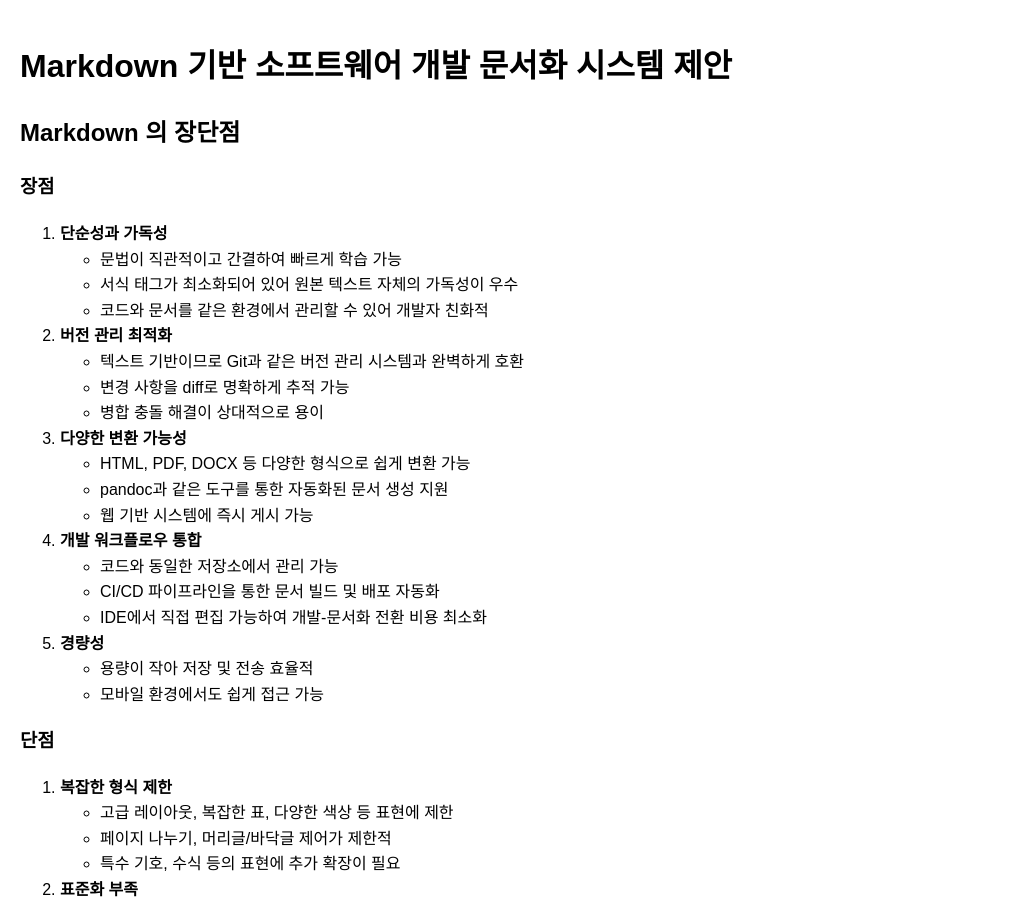
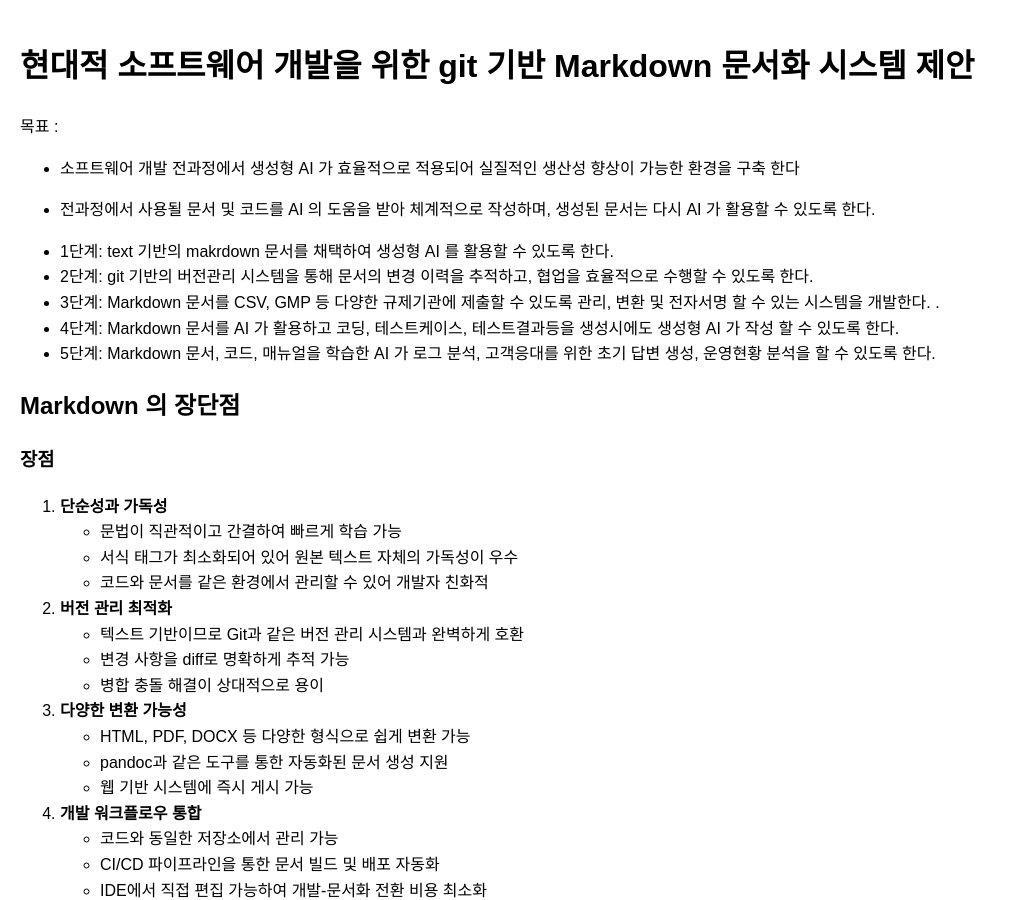
Before and after one commit to Unknownerrrr/Unknownerrrr.github.io, a Jekyll site: the page built from index.md, in a window 1280 px wide and 900 px high. Shown: the whole window, without its empty margins (0-1018 px from the left). Built offline with Jekyll 4.4.1, drawn with Linux system fonts in a browser that asks for light colours; some of the changed text lies outside the part shown.

Commit message:
git 문서 관리

```diff
--- a/index.md
+++ b/index.md
@@ -3,9 +3,17 @@ layout: default
 title: Home
 ---
 
+# 현대적 소프트웨어 개발을 위한 git 기반 Markdown 문서화 시스템 제안
+목표 :
+* 소프트웨어 개발 전과정에서 생성형 AI 가 효율적으로 적용되어 실질적인 생산성 향상이 가능한 환경을 구축 한다
+* 전과정에서 사용될 문서 및 코드를 AI 의 도움을 받아 체계적으로 작성하며, 생성된 문서는 다시 AI 가 활용할 수 있도록 한다.
 
+* 1단계: text 기반의 makrdown 문서를 채택하여 생성형 AI 를 활용할 수 있도록 한다.
+* 2단계: git 기반의 버전관리 시스템을 통해 문서의 변경 이력을 추적하고, 협업을 효율적으로 수행할 수 있도록 한다.
+* 3단계: Markdown 문서를 CSV, GMP 등 다양한 규제기관에 제출할 수 있도록 관리, 변환 및 전자서명 할 수 있는 시스템을 개발한다. .
+* 4단계: Markdown 문서를 AI 가 활용하고 코딩, 테스트케이스, 테스트결과등을 생성시에도 생성형 AI 가 작성 할 수 있도록 한다.
+* 5단계: Markdown 문서, 코드, 매뉴얼을 학습한 AI 가 로그 분석, 고객응대를 위한 초기 답변 생성, 운영현황 분석을 할 수 있도록 한다.
 
-# Markdown 기반 소프트웨어 개발 문서화 시스템 제안
 
 ## Markdown 의 장단점
 ### 장점
@@ -183,6 +173,9 @@ Markdown은 단순함과 유연성을 갖추고 있어, AI와 인간 개발자
 
 이 문서 시스템은 현대적인 소프트웨어 개발 프로세스와 규제 요구사항을 모두 충족하면서 팀의 생산성을 향상시킬 것입니다. Markdown의 단순함과 Git의 강력한 버전 관리 기능을 결합하여 문서화 작업을 효율화하고 품질을 높일 수 있습니다.
 
+# 문서 관리 시스템
+
+
 
 
 # Technical Documentation
```
Also changed, not shown: other parts of index.md (+3 -21 lines).
